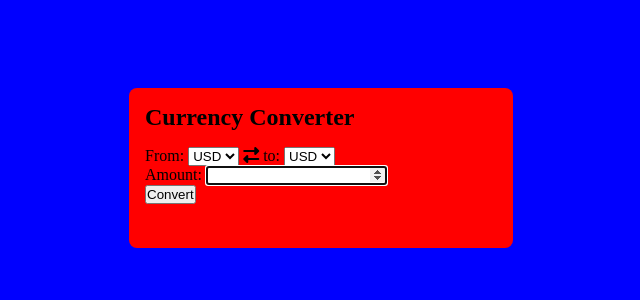
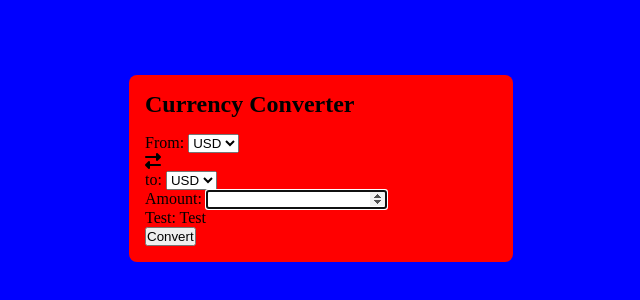
Before and after one commit to Fernando-Washington/vacation-js-journey, a plain HTML site: page currency-converter/currency.html in a window 1280 px wide. Shown: the part 232-532 px from the top of the page, without its empty margins (319-959 px from the left). Drawn offline with Linux system fonts and the light colour scheme.

Commit message:
improve label structure

```diff
--- a/currency-converter/currency.html
+++ b/currency-converter/currency.html
@@ -14,16 +14,17 @@
                 <h1>Currency Converter</h1>
                 <div class="currency-box">
                     <div class="option-box">
-                        <label for="optionFrom">From:</label>
+                        <div class="option-1">
+                            <label class="spacing-label" for="optionFrom">From:</label>
                             <select id="optionFrom">
                                 <option value="usd">USD</option>
                                 <option value="brl">BRL</option>
                                 <option value="eur">EUR</option>
                             </select>
-
+                        </div>
                         <i onclick="toggleSelect()" class="fa-solid fa-right-left"></i>
-
-                        <label for="optionTo">to:</label>
+                        <div class="option-2">
+                            <label class="spacing-label" for="optionTo">to:</label>
                             <select id="optionTo">
                                 <option value="usd">USD</option>
                                 <option value="brl">BRL</option>
@@ -31,16 +32,15 @@
                             </select>
                         </div>
                     </div>
-
+                </div>
                 <div class="amount-container">
-                    <label for="amount">Amount:</label>
+                    <label class="spacing-label" for="amount">Amount:</label>
                     <input type="number" required autofocus>
                 </div>
                 <div class="result-container">
-                    <label for="result"></label>
-                    <span id="result"></span>
+                    <label for="result">Test:</label>
+                    <span id="result">Test</span>
                 </div>
-
                 <button>Convert</button>
             </div>
         </section>
```
Lines whose indentation alone changed are shown as unchanged.
